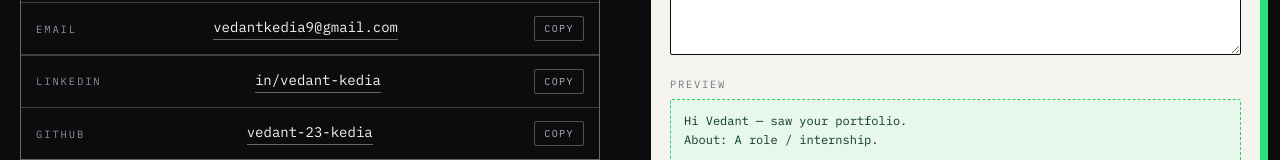
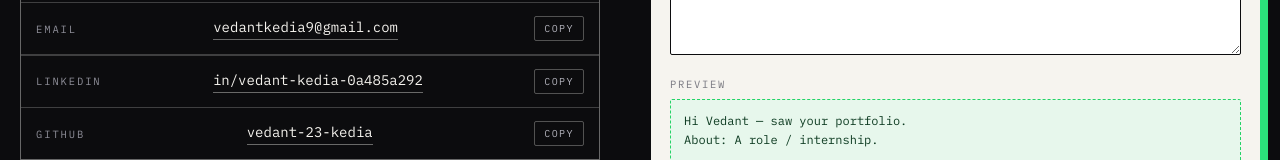
Before and after one commit to vedant-23-kedia/portfolio, a plain HTML site: page index.html in a window 1280 px wide. Shown: the part 4708-4868 px from the top of the page. Drawn offline with Linux system fonts and the light colour scheme.

Commit message:
Correct LinkedIn URL

```diff
--- a/index.html
+++ b/index.html
@@ -533,7 +533,7 @@ footer .in{display:flex;justify-content:space-between;gap:12px;flex-wrap:wrap;pa
         <div class="clist">
           <div class="cit"><span class="k">WhatsApp</span><span class="v">+91 98612 53086</span><button class="cp" type="button" data-copy="+919861253086">Copy</button></div>
           <div class="cit"><span class="k">Email</span><a class="v" href="mailto:vedantkedia9@gmail.com">vedantkedia9@gmail.com</a><button class="cp" type="button" data-copy="vedantkedia9@gmail.com">Copy</button></div>
-          <div class="cit"><span class="k">LinkedIn</span><a class="v" href="https://linkedin.com/in/vedant-kedia" target="_blank" rel="noopener">in/vedant-kedia</a><button class="cp" type="button" data-copy="https://linkedin.com/in/vedant-kedia">Copy</button></div>
+          <div class="cit"><span class="k">LinkedIn</span><a class="v" href="https://www.linkedin.com/in/vedant-kedia-0a485a292/" target="_blank" rel="noopener">in/vedant-kedia-0a485a292</a><button class="cp" type="button" data-copy="https://www.linkedin.com/in/vedant-kedia-0a485a292/">Copy</button></div>
           <div class="cit"><span class="k">GitHub</span><a class="v" href="https://github.com/vedant-23-kedia" target="_blank" rel="noopener">vedant-23-kedia</a><button class="cp" type="button" data-copy="https://github.com/vedant-23-kedia">Copy</button></div>
         </div>
       </div>
```
